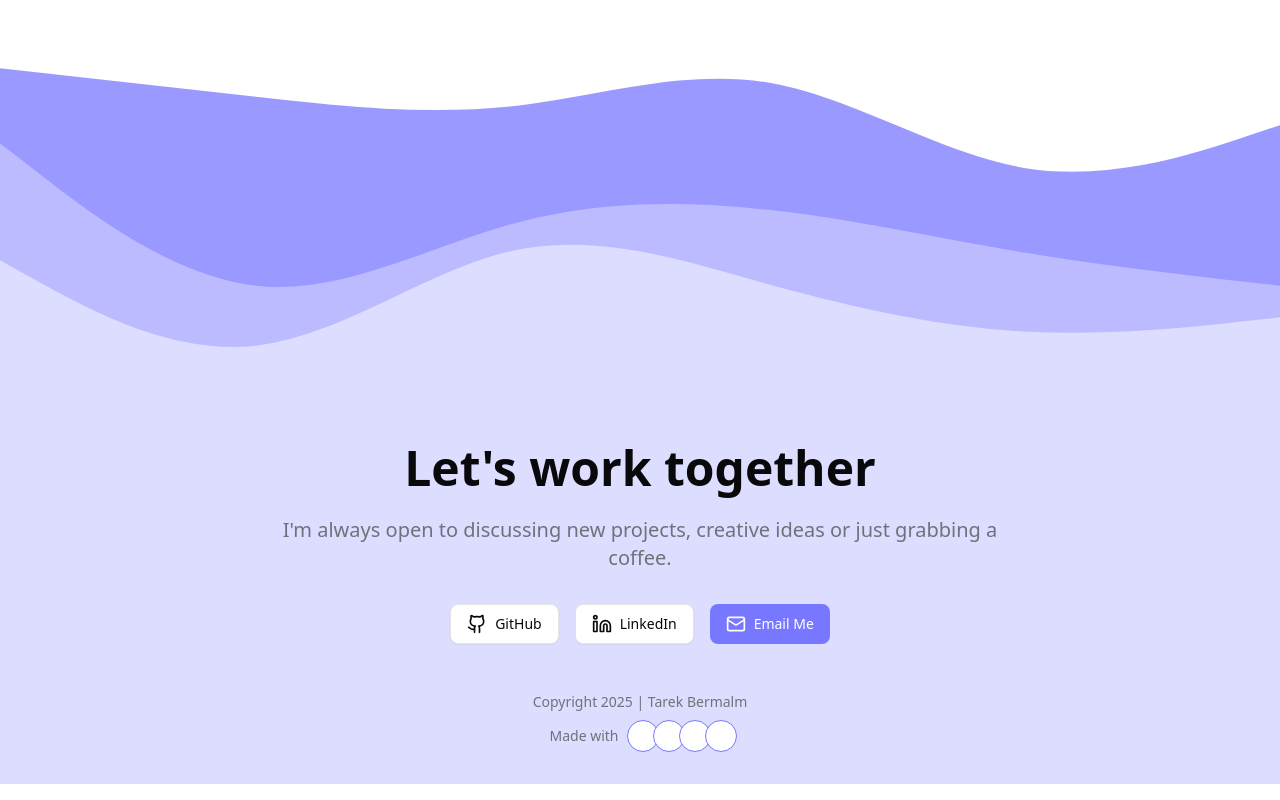
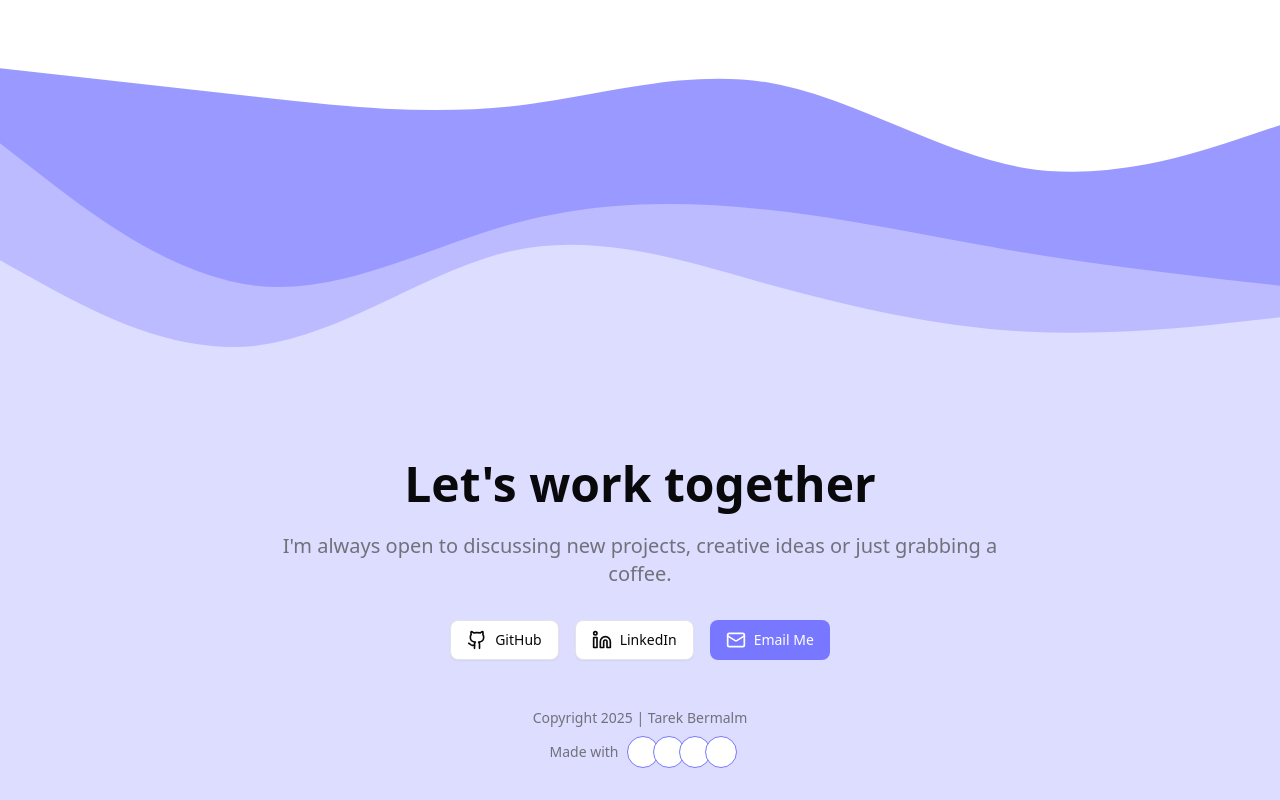
Before and after one commit to tarekfb/portfolio, a Next.js app: page / in a window 1280 px wide. Shown: the part 2149-2949 px from the top of the page. Built offline with nearby package versions, Linux system fonts and the light colour scheme; some icons are missing.

Commit message:
fix first divider too low

```diff
--- a/components/RandomizedDivider.tsx
+++ b/components/RandomizedDivider.tsx
@@ -30,7 +30,7 @@ export default function RandomizedDivider() {
                 </svg>
                 <div className="h-24 bg-accent-lighter"></div>
             </div>
-            <svg viewBox="0 0 1440 320" className="w-full">
+            <svg viewBox="0 0 1440 320" className="w-full md:mb-4">
                 <motion.path
                     className="fill-accent-lightest stroke-accent-lightest stroke-2"
                     initial={false}
```
